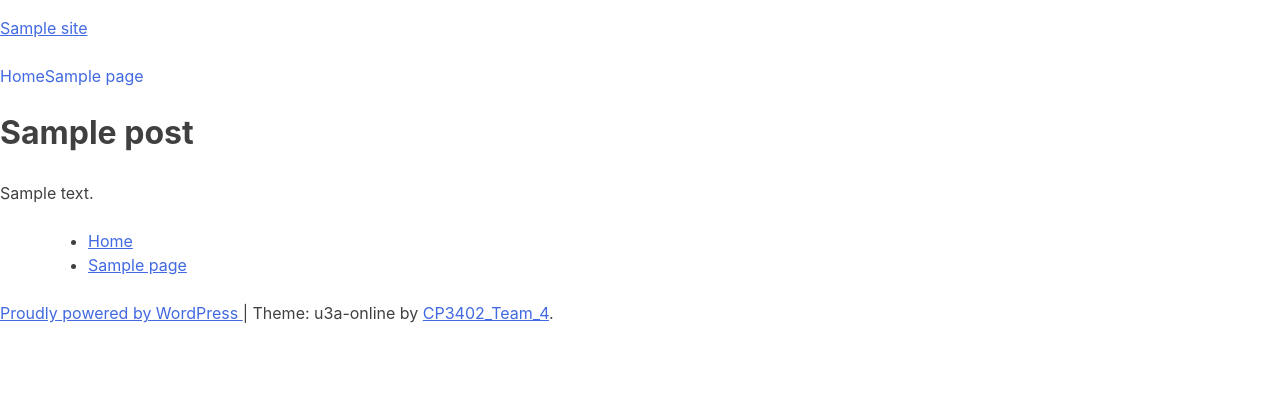
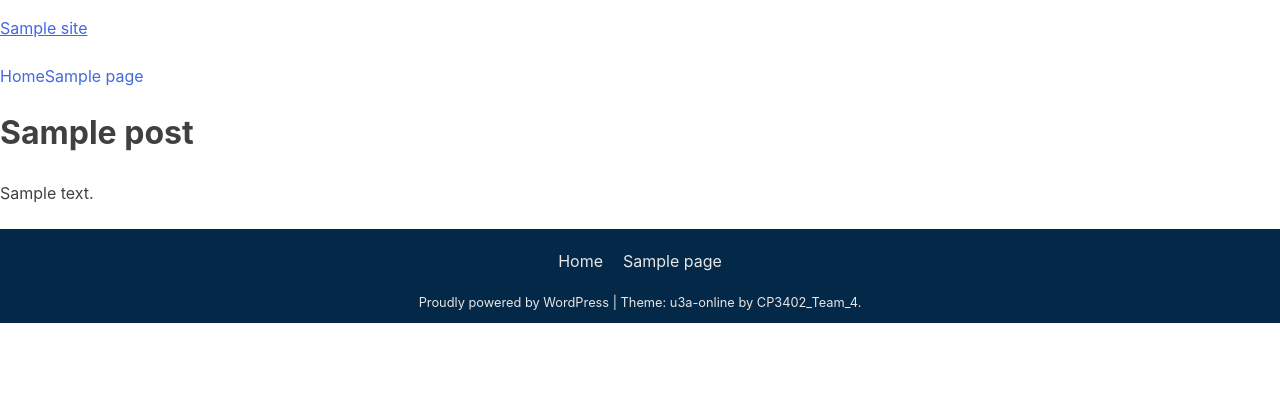
Before and after one commit to cp3402-students/project-team4, a WordPress theme: template themes/u3a-online/page.php in a window 1280 px wide. Shown: the top 417 px of the page. Run offline with PHP 8.4 and a stand-in for WordPress, Linux system fonts and the light colour scheme; the site name, menu and one post (Sample post) are stand-ins, and other content is empty; style sheets or scripts are compiled from the project's sources; some libraries are stand-ins or nearby versions.

Commit message:
Add @import footer to style.scss

```diff
--- a/themes/u3a-online/sass/style.scss
+++ b/themes/u3a-online/sass/style.scss
@@ -101,3 +101,7 @@ Nicolas Gallagher and Jonathan Neal https://necolas.github.io/normalize.css/
 /* Alignments
 --------------------------------------------- */
 @import "utilities/alignments";
+
+/* Footer
+--------------------------------------------- */
+@import "footer";
```
